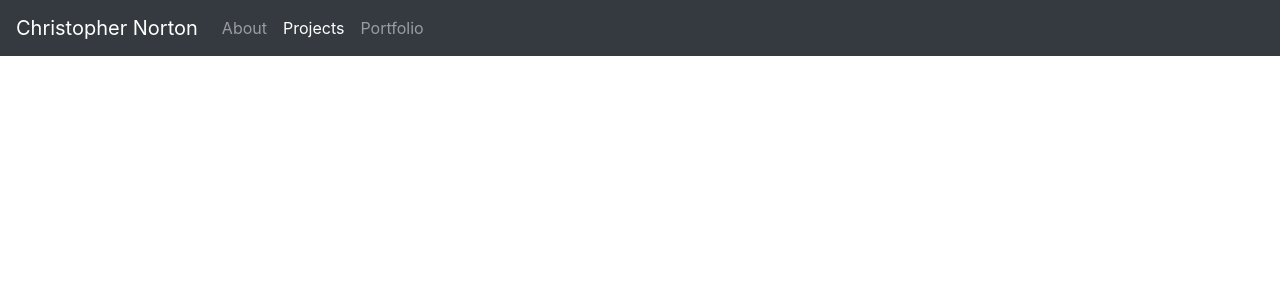
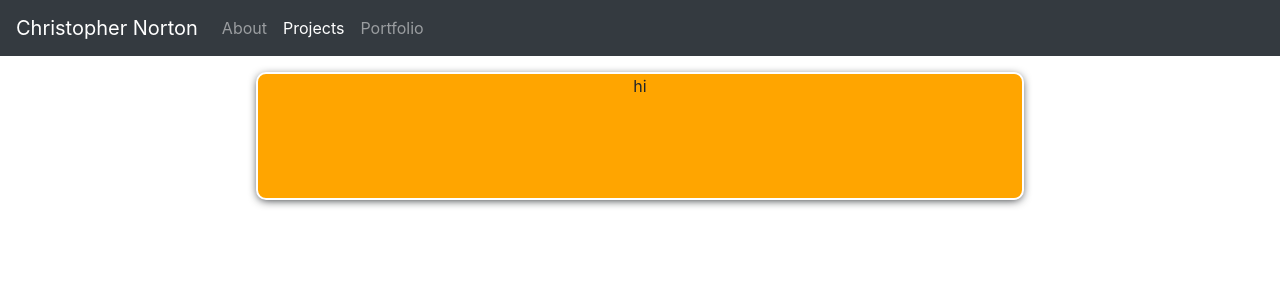
Before and after one commit to ChrisWNorton/portfolio, a React (Create React App) app: page /projects in a window 1280 px wide. Shown: the top 300 px of the page. Built offline with nearby package versions, Linux system fonts and the light colour scheme.

Commit message:
start building project card

```diff
--- a/src/pages/Projects.tsx
+++ b/src/pages/Projects.tsx
@@ -1,10 +1,42 @@
 import React from 'react';
+import styled from 'styled-components';
+
+const Outer = styled.div`
+    margin-top: 3.5em;
+`
+
+const ProjectOuter = styled.div`
+    height: 10em;
+    display: flex;
+    justify-content: center;
+    align-items: center;
+`
+
+const ProjectCard = styled.div`
+    border-radius: 10px;
+    border: 2px solid #fff;
+    box-shadow: 0 2px 10px -2px;
+    height: 8em;
+    width: 60%;
+    background-color: orange;
+    cursor: pointer;
+    :hover{
+        transform: scale(1.1);
+    }
+    transition: transform 0.1s ease-in-out;
+`
 
 function Projects() {
     return(
-      <div>
-        Projects
-      </div>
+      <Outer>
+          <ProjectOuter>
+            <ProjectCard>
+                <div>
+                    hi
+                </div>
+            </ProjectCard>
+          </ProjectOuter>
+      </Outer>
     )
 }
 
```
